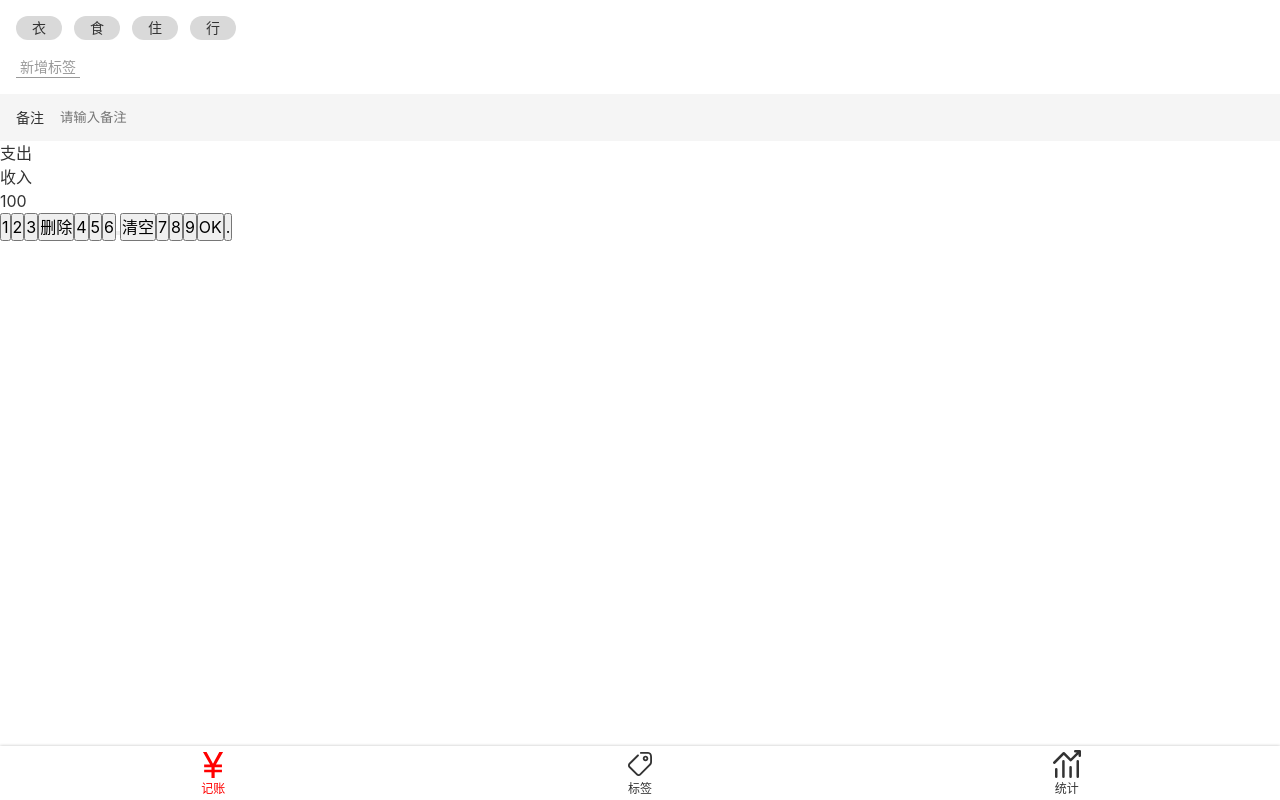
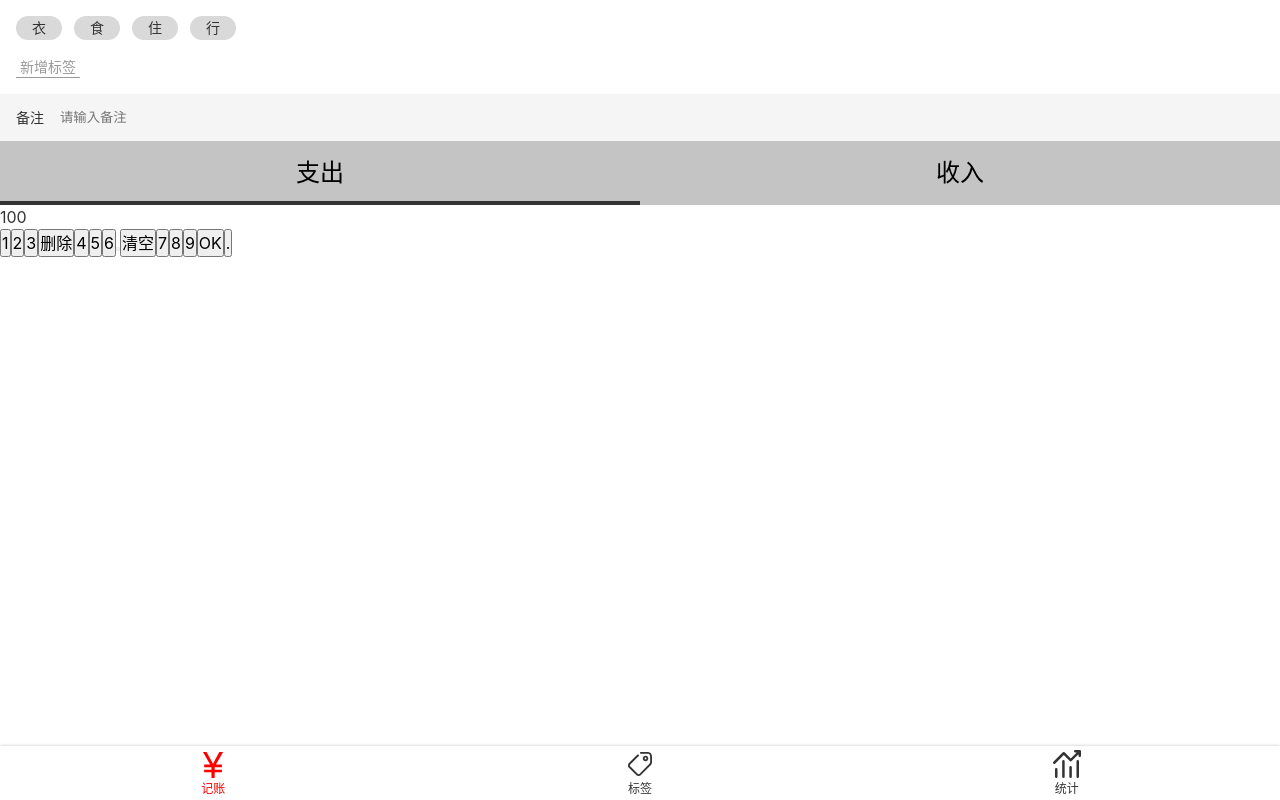
Before and after one commit to GeekyGuang/dobby-vue-code, a Vue app: page /#/money in a window 1280 px wide. Built offline with nearby package versions, Linux system fonts and the light colour scheme.

Commit message:
ä¹支出收入css

```diff
--- a/src/views/Money.vue
+++ b/src/views/Money.vue
@@ -54,6 +54,29 @@ name: "Money",
 
 <style lang="scss" scoped>
   @import "~@/assets/style/helper.scss";
+  .types {
+    background: #C4C4C4;
+    display: flex;
+    font-size: 24px;
+    color: #000;
+    > li {
+      width: 50%;
+      height: 64px;
+      display: flex;
+      justify-content: center;
+      align-items: center;
+      position: relative;
+      &.selected::after {
+        content: '';
+        position: absolute;
+        width: 100%;
+        height: 4px;
+        background: #333333;
+        left: 0;
+        bottom: 0;
+      }
+    }
+  }
   .notes {
     background: #f5f5f5;
     font-size: 14px;
```
